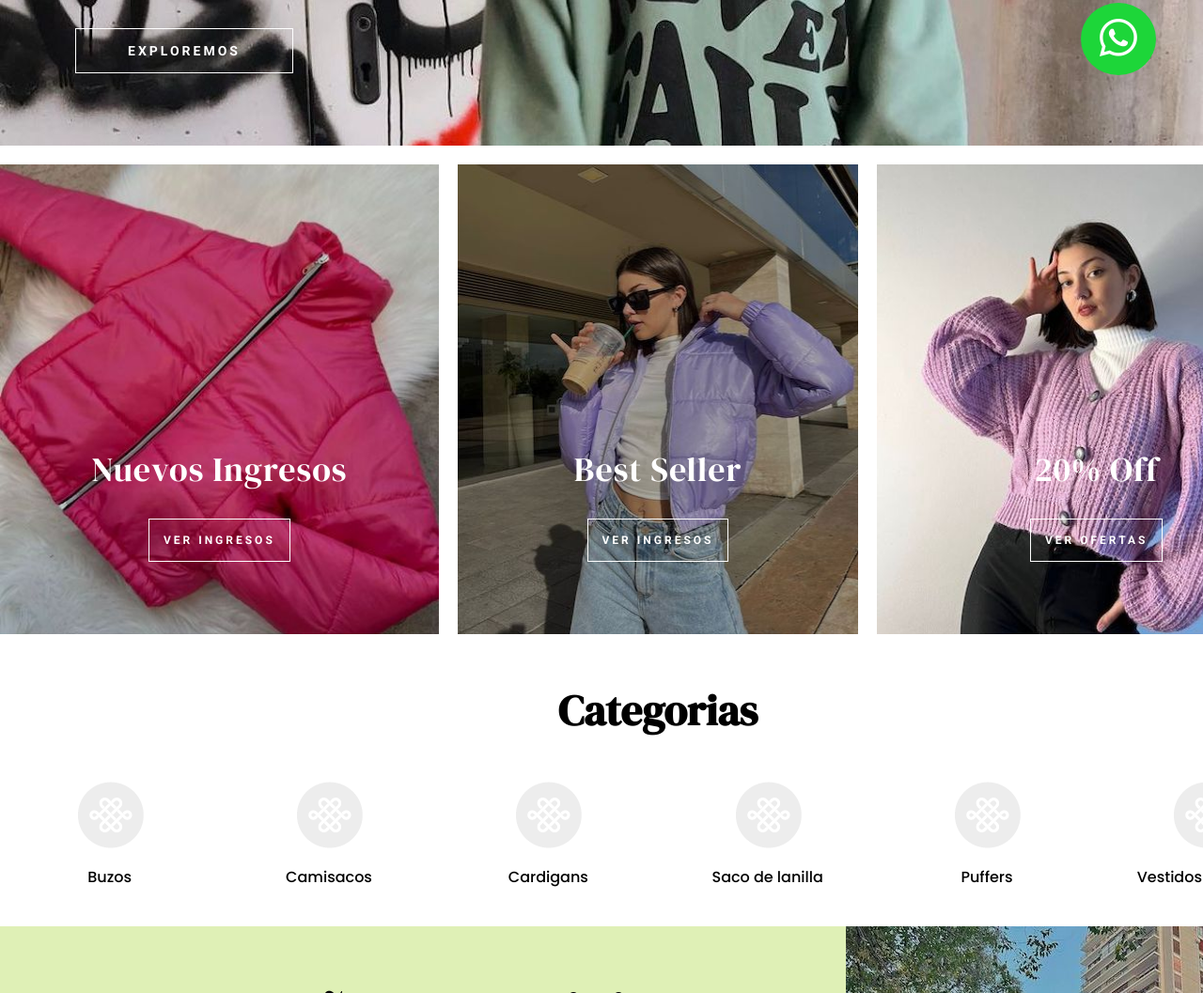
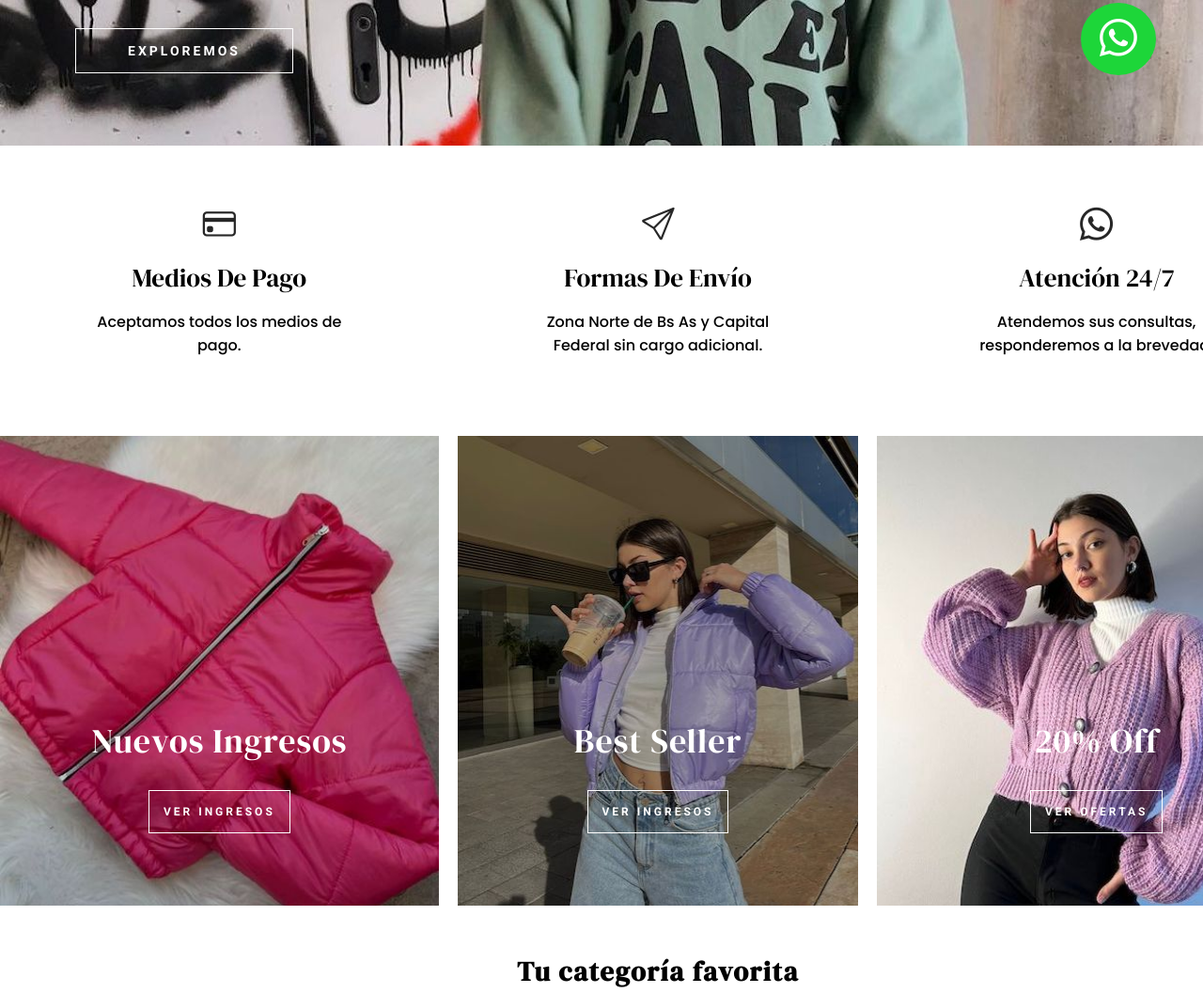
Before and after one commit to martin-centurion/tienda-de-ropa, a website: page index.html in a window 1280 px wide. Shown: the part 685-1742 px from the top of the page at 94% size. Drawn offline with nearby package versions, Linux system fonts and the light colour scheme.

Commit message:
agregado al index info envio/pago/atencion

```diff
--- a/index.html
+++ b/index.html
@@ -51,6 +51,31 @@
                     <a href="#">Exploremos</a>
             </div>
         </section>
+        <section class="metodos container">
+            <div class="metodos__content">
+                <div class="metodos__content-info">
+                    <article>
+                        <p><i class="bi bi-credit-card"></i></p>
+                        <h3>Medios de pago</h3>
+                        <h5>Aceptamos todos los medios de pago.</h5>
+                    </article>
+                </div>
+                <div class="metodos__content-info">
+                    <article>
+                        <p><i class="bi bi-send"></i></p>
+                        <h3>Formas de envío</h3>
+                        <h5>Zona Norte de Bs As y Capital Federal sin cargo adicional.</h5>
+                    </article>
+                </div>
+                <div class="metodos__content-info">
+                    <article>
+                        <p><i class="bi bi-whatsapp"></i></p>
+                        <h3>Atención 24/7</h3>
+                        <h5>Atendemos sus consultas, responderemos a la brevedad.</h5>
+                    </article>
+                </div>
+            </div>
+        </section>
         <section class="container">
             <div class="card card-base">
                 <article class="card-1">
@@ -69,7 +94,7 @@
         </section>
         <section class="categorias container">
             <div class="categorias__content-title">
-                <h2>Categorias</h2>
+                <h2>Tu categoría favorita</h2>
             </div>
             <div class="categorias__content">
                 <article>
--- a/js/main.js
+++ b/js/main.js
@@ -174,5 +174,5 @@ const calcularTotal = () => {
         totalCompra += producto.precio * producto.cantidad;
         //+= es igual a poner que total compra = totalCompra + producto.precio * producto.cantidad
     })
-    total.innerHTML = `Total: $${totalCompra}`;
+    total.innerHTML = ` $${totalCompra}`;
 }
--- a/sass/_main.scss
+++ b/sass/_main.scss
@@ -42,6 +42,46 @@
                             }
                         }
           }
+}
+
+.metodos {
+    &__content {
+        display: flex;
+        flex-flow: row wrap;
+        justify-content: space-around;
+
+        &-info {
+            margin: 4rem 0 4rem;
+            text-align: center;
+
+            article {
+                width: 300px;
+            }
+
+            p {
+                margin-bottom: 1rem;
+
+                i {
+                    font-size: 2.2rem;
+                    color: $ColorSecundario;
+                }
+            }
+
+            h3 {
+                font-size: 1.7rem;
+                text-transform: capitalize;
+                font-weight: 400;
+                font-family: $FuenteTerciaria;
+                margin-bottom: 1rem;
+            }
+
+            h5 {
+                font-size: 1rem;
+                font-weight: 400;
+                font-family: $FuenteSecundaria;
+            }
+        }
+    }
 }
 
 .card {
@@ -101,9 +141,9 @@
 
         &__content-title {
             font-family: $FuenteTerciaria;
-            font-size: 30px;
+            font-size: 1.2rem;
+            letter-spacing: 0.1rem;
             text-align: center;
-            font-weight: 400;
             margin-bottom: 40px;
         }
 
--- a/sass/_variables.scss
+++ b/sass/_variables.scss
@@ -4,7 +4,7 @@ $ColorTerciario: rgba(202,231,134,0.6);
 $ColorTerciarioOscuro: rgb(169, 224, 40);
 $ColorWhatsapp: rgb(29, 214, 57);
 $ColorIconos: rgb(73, 73, 73);
-$ColorHeader: rgba(255, 255, 255, 0.9);
+$ColorHeader: rgb(255, 255, 255);
 $FuentePrimaria: 'Roboto', sans-serif;
 $FuenteSecundaria: 'Poppins', sans-serif;
 $FuenteTerciaria: 'DM Serif Display', serif;
```
Also changed, not shown: pages/tienda.html (+1 -3 lines), css/style.css.
